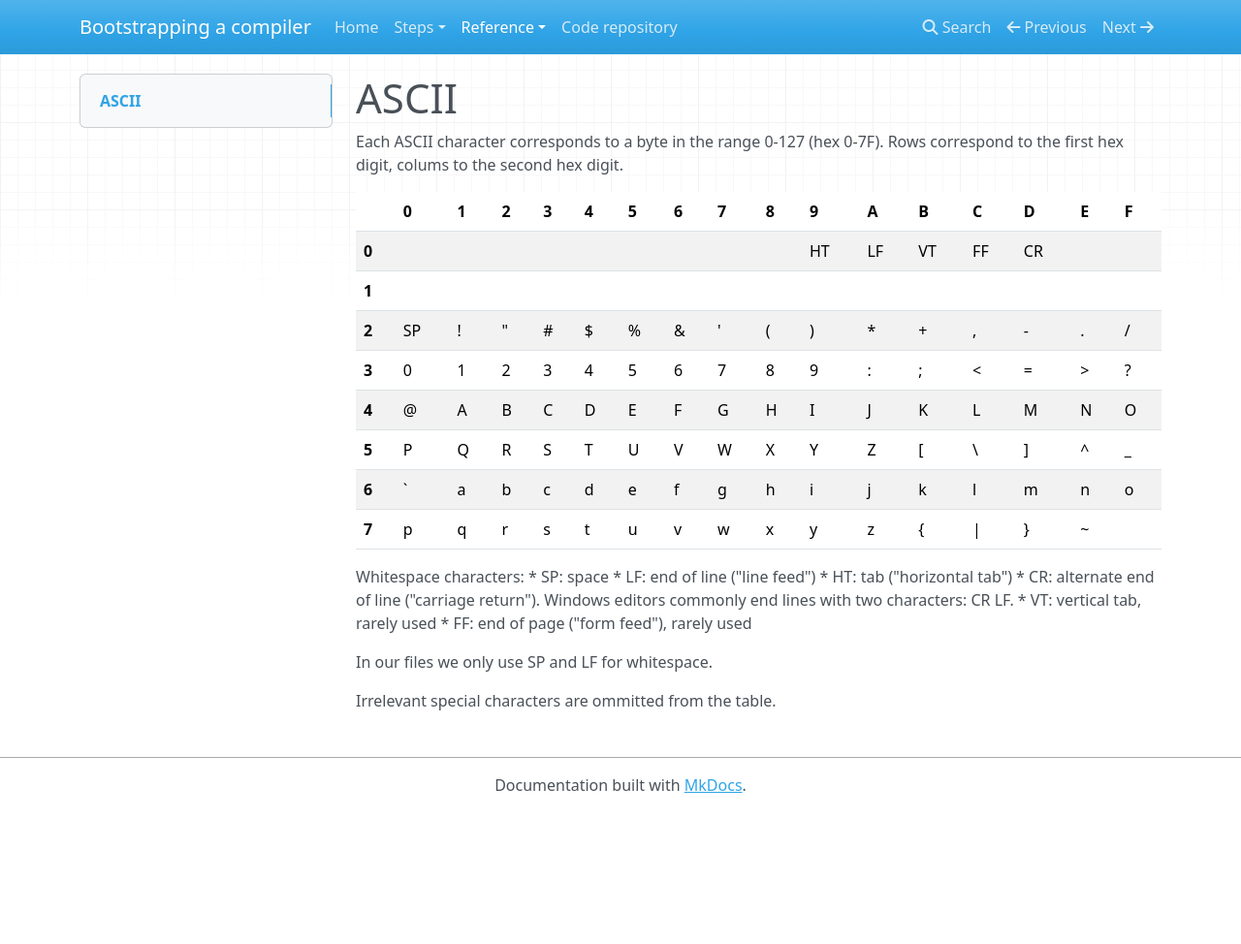
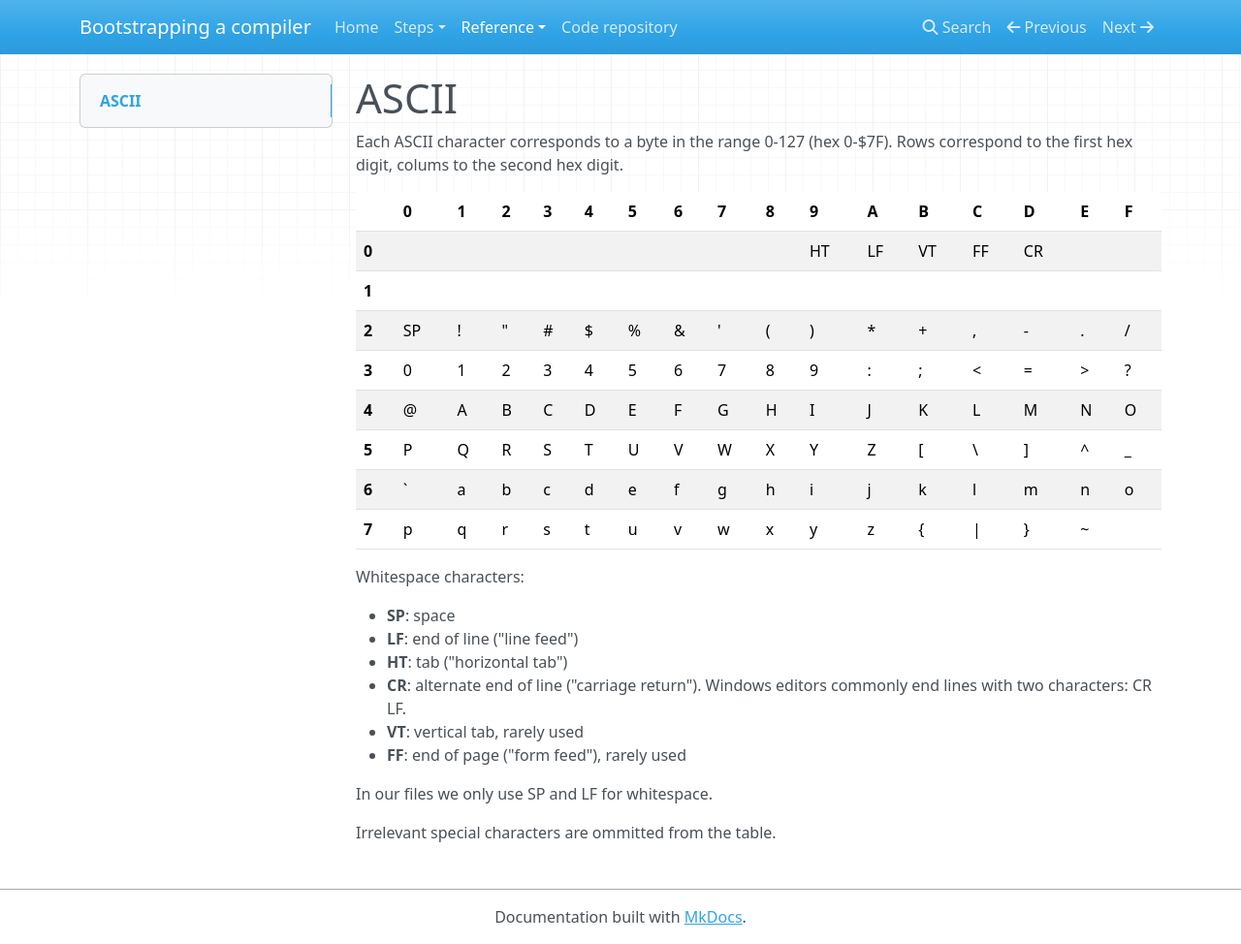
Before and after one commit to tczajka/bootstrap, an MkDocs documentation site: the page built from docs/reference/ascii.md, in a window 1280 px wide and 974 px high. Shown: the whole window at 97% size. Built offline with MkDocs 1.6.1, drawn with Linux system fonts in a browser that asks for light colours; nearby versions of some CDN libraries.

Commit message:
Small fixes

```diff
--- a/docs/reference/ascii.md
+++ b/docs/reference/ascii.md
@@ -1,6 +1,6 @@
 # ASCII
 
-Each ASCII character corresponds to a byte in the range 0-127 (hex 0-7F).
+Each ASCII character corresponds to a byte in the range 0-127 (hex 0-$7F).
 Rows correspond to the first hex digit, colums to the second hex digit.
 
 |       | 0 | 1 | 2 | 3 | 4 | 5 | 6 | 7 | 8 | 9 | A | B | C | D | E | F
@@ -15,13 +15,14 @@ Rows correspond to the first hex digit, colums to the second hex digit.
 | **7** | p | q | r | s | t | u | v | w | x | y | z | { |\| | } | ~ |
 
 Whitespace characters:
-* SP: space
-* LF: end of line ("line feed")
-* HT: tab ("horizontal tab")
-* CR: alternate end of line ("carriage return").
+
+* **SP**: space
+* **LF**: end of line ("line feed")
+* **HT**: tab ("horizontal tab")
+* **CR**: alternate end of line ("carriage return").
   Windows editors commonly end lines with two characters: CR LF.
-* VT: vertical tab, rarely used
-* FF: end of page ("form feed"), rarely used
+* **VT**: vertical tab, rarely used
+* **FF**: end of page ("form feed"), rarely used
 
 In our files we only use SP and LF for whitespace.
 
--- a/mkdocs.yml
+++ b/mkdocs.yml
@@ -4,7 +4,7 @@ site_author: Tomek Czajka
 nav:
   - Home: index.md
   - Steps:
-    - steps/first-program.md
+    - steps/hello-world.md
   - Reference:
     - reference/ascii.md
     - reference/elf.md
```
Also changed, not shown: README.md (+43 -2 lines), docs/index.md (+3 -2 lines), docs/reference/syscalls.md (+2 -2 lines), docs/steps/hello-world.md (renamed from docs/steps/first-program.md, +1 -1 lines).
